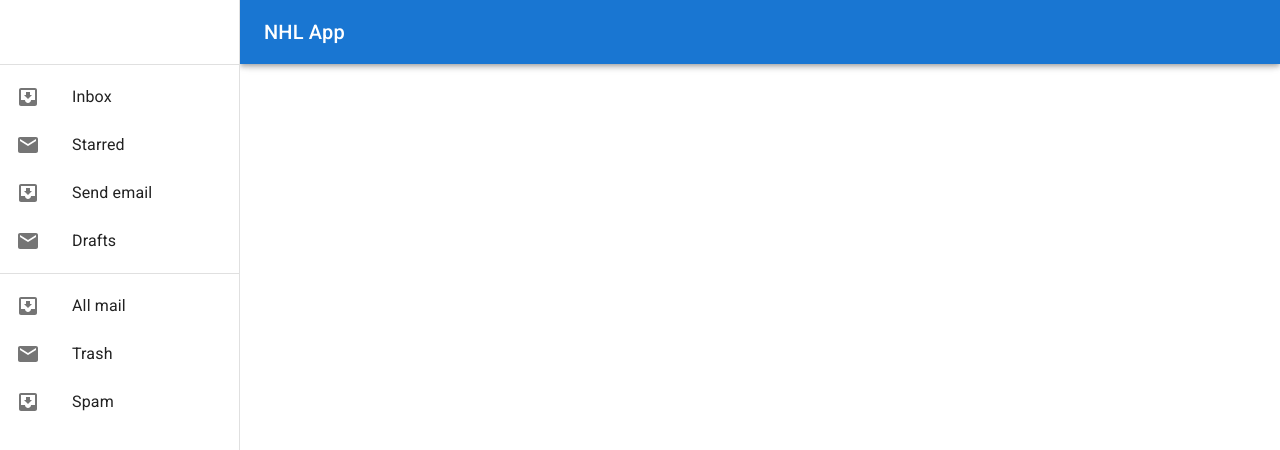
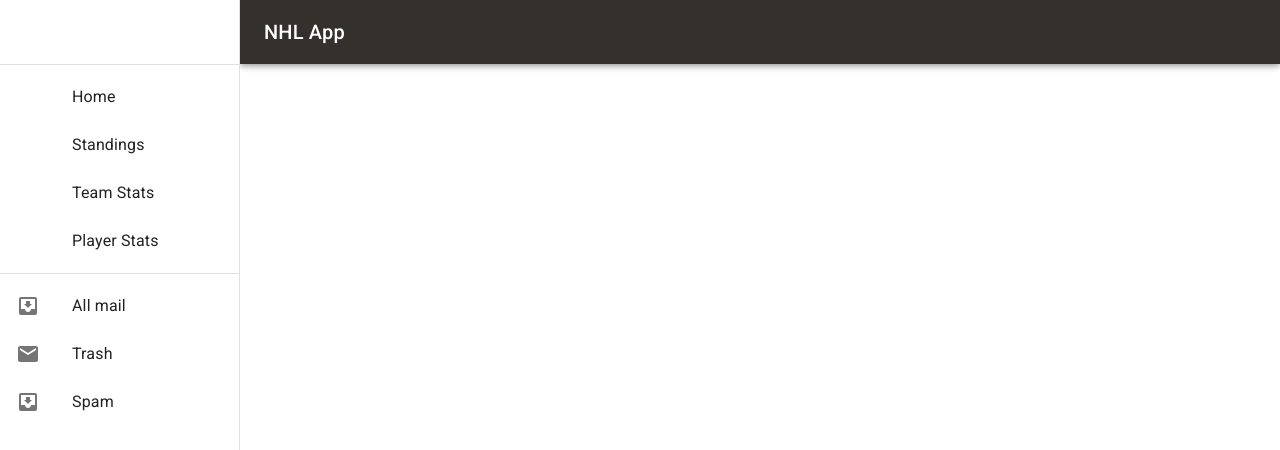
Before and after one commit to MitchRose976/nhl_app, a React (Create React App) app in the folder client/: page / in a window 1280 px wide. Shown: the top 450 px of the page. Built offline with nearby package versions, Linux system fonts and the light colour scheme.

Commit message:
changed theme in App, added custom type for menu items

```diff
--- a/client/package.json
+++ b/client/package.json
@@ -5,8 +5,8 @@
   "dependencies": {
     "@emotion/react": "^11.10.4",
     "@emotion/styled": "^11.10.4",
-    "@mui/icons-material": "^5.10.3",
-    "@mui/material": "^5.10.5",
+    "@mui/icons-material": "^5.10.6",
+    "@mui/material": "^5.10.6",
     "@mui/styled-engine-sc": "^5.10.3",
     "@testing-library/jest-dom": "^5.16.5",
     "@testing-library/react": "^13.4.0",
@@ -18,6 +18,7 @@
     "react": "^18.2.0",
     "react-dom": "^18.2.0",
     "react-scripts": "5.0.1",
+    "sass": "^1.54.9",
     "styled-components": "^5.3.5",
     "typescript": "^4.8.3",
     "web-vitals": "^2.1.4"
--- a/client/public/index.html
+++ b/client/public/index.html
@@ -2,12 +2,15 @@
 <html lang="en">
   <head>
     <meta charset="utf-8" />
-    <link rel="icon" href="%PUBLIC_URL%/favicon.ico" />
     <meta name="viewport" content="width=device-width, initial-scale=1" />
     <meta name="theme-color" content="#000000" />
     <meta
       name="description"
       content="Web site created using create-react-app"
+    />
+    <link
+      rel="stylesheet"
+      href="https://fonts.googleapis.com/icon?family=Material+Icons"
     />
     <link rel="apple-touch-icon" href="%PUBLIC_URL%/logo192.png" />
     <link rel="manifest" href="%PUBLIC_URL%/manifest.json" />
@@ -15,11 +18,7 @@
       rel="stylesheet"
       href="https://fonts.googleapis.com/css?family=Roboto:300,400,500,700&display=swap"
     />
-    <link
-      rel="stylesheet"
-      href="https://fonts.googleapis.com/icon?family=Material+Icons"
-    />
-    <title>React App</title>
+    <title>NHL App</title>
   </head>
   <body>
     <noscript>You need to enable JavaScript to run this app.</noscript>
--- a/client/src/App.tsx
+++ b/client/src/App.tsx
@@ -1,13 +1,25 @@
-import React from 'react';
-import Sidebar from './sidebar/Sidebar';
+import React from "react";
+import Sidebar from "./sidebar/Sidebar";
+import { createTheme, ThemeProvider } from "@mui/material/styles";
+import './shared/colors.scss';
+
+const theme = createTheme({
+  palette: {
+    primary: {
+      main: '#34312D',
+    },
+  },
+});
 
 const App = () => {
   return (
-    <div style={{textAlign: 'center'}}>
-      <h1>Mitch</h1>
-      <Sidebar/>
-    </div>
+    <ThemeProvider theme={theme}>
+      <div style={{ textAlign: "center" }}>
+        <h1>Mitch</h1>
+        <Sidebar />
+      </div>
+    </ThemeProvider>
   );
-}
+};
 
 export default App;
--- /dev/null
+++ b/client/src/shared/colors.scss
@@ -0,0 +1,13 @@
+$jet: #34312D;
+$smoky-black: #14110F;
+$gray-web: #7E7F83;
+$desert-sand: #D9C5B2;
+$cultured: #F3F3F4;
+
+:export {
+    jet: #34312D;
+    smoky-black: #14110F;
+    gray-web: #7E7F83;
+    desert-sand: #D9C5B2;
+    cultured: #F3F3F4;
+}
--- a/client/src/sidebar/Sidebar.tsx
+++ b/client/src/sidebar/Sidebar.tsx
@@ -15,9 +15,18 @@ import MailIcon from '@mui/icons-material/Mail';
 import MenuIcon from '@mui/icons-material/Menu';
 import Toolbar from '@mui/material/Toolbar';
 import Typography from '@mui/material/Typography';
-import { grey } from '@mui/material/colors';
+import './style.scss';
+import FormatListNumberedIcon from '@mui/icons-material/FormatListNumbered';
+import Groups from '@mui/icons-material/Groups';
+import Person from '@mui/icons-material/Person';
+// import {
+//   FormatListNumberedIcon,
+//   Groups,
+//   Person
+// } from '@mui/icons-material';
 
-const bannerColor = grey[800];
+
+import { Icon } from '@mui/material';
 
 const drawerWidth = 240;
 
@@ -29,7 +38,7 @@ interface Props {
   window?: () => Window;
 }
 
-export default function ResponsiveDrawer(props: Props) {
+const ResponsiveDrawer = (props: Props) => {
   const { window } = props;
   const [mobileOpen, setMobileOpen] = React.useState(false);
 
@@ -37,18 +46,26 @@ export default function ResponsiveDrawer(props: Props) {
     setMobileOpen(!mobileOpen);
   };
 
+  const menuItems : {menuKey: string, icon: string}[] = [
+    {menuKey: 'Home', icon: '<FormatListNumberedIcon/>'},
+    {menuKey: 'Standings', icon: '<FormatListNumberedIcon/>'},
+    {menuKey: 'Team Stats', icon: '<Groups/>'},
+    {menuKey: 'Player Stats', icon: '<Person/>'}
+  ];
+
   const drawer = (
     <div>
       <Toolbar />
       <Divider />
       <List>
-        {['Inbox', 'Starred', 'Send email', 'Drafts'].map((text, index) => (
-          <ListItem key={text} disablePadding>
+        {menuItems.map((text) => (
+          <ListItem key={text.menuKey} disablePadding>
             <ListItemButton>
               <ListItemIcon>
-                {index % 2 === 0 ? <InboxIcon /> : <MailIcon />}
+                {/* Need to add Icon here */}
+                {/* <Icon>Person</Icon> */}
               </ListItemIcon>
-              <ListItemText primary={text} />
+              <ListItemText primary={text.menuKey} />
             </ListItemButton>
           </ListItem>
         ))}
@@ -140,3 +157,5 @@ export default function ResponsiveDrawer(props: Props) {
     </Box>
   );
 }
+
+export default ResponsiveDrawer;
--- /dev/null
+++ b/client/src/sidebar/style.scss
@@ -0,0 +1,5 @@
+@import '../shared/colors.scss';
+
+.app-bar {
+    background: $jet;
+}
```
Also changed, not shown: 1 other file (tests, documents, lock files or other folders).
